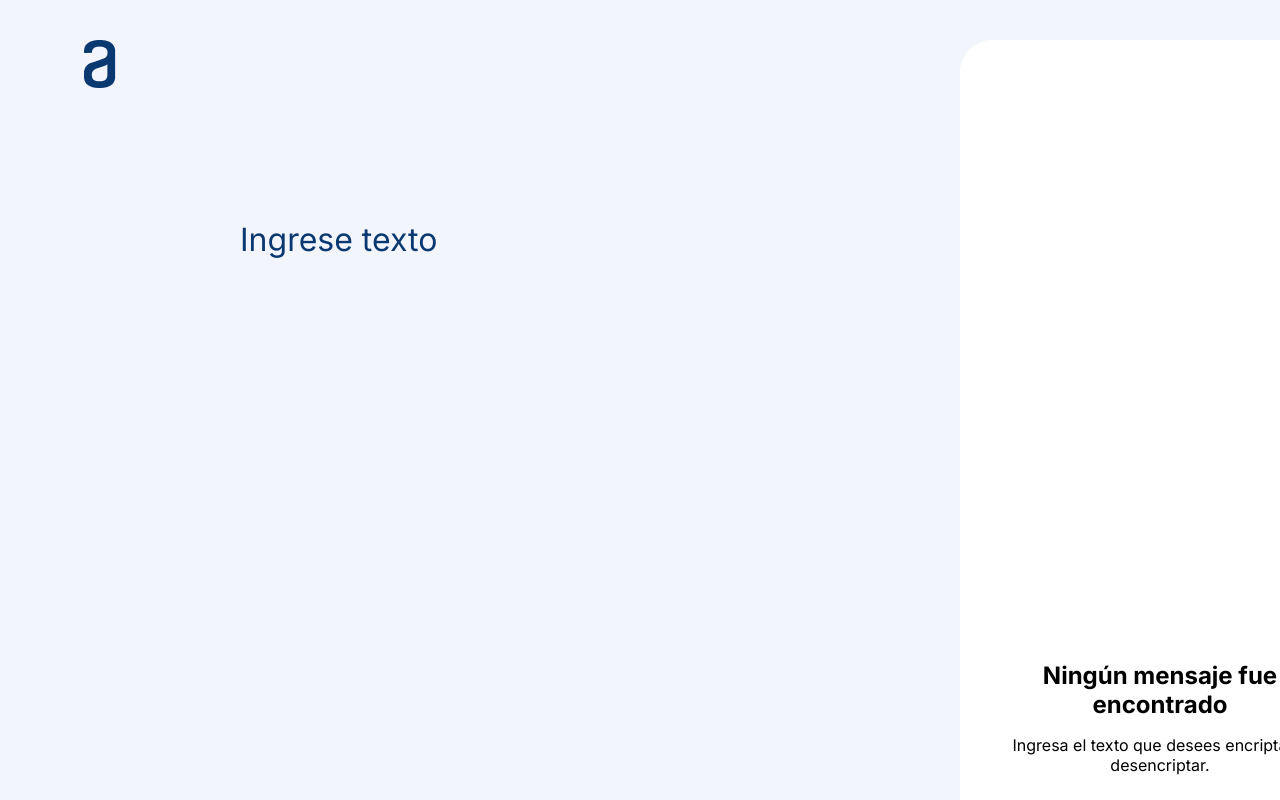
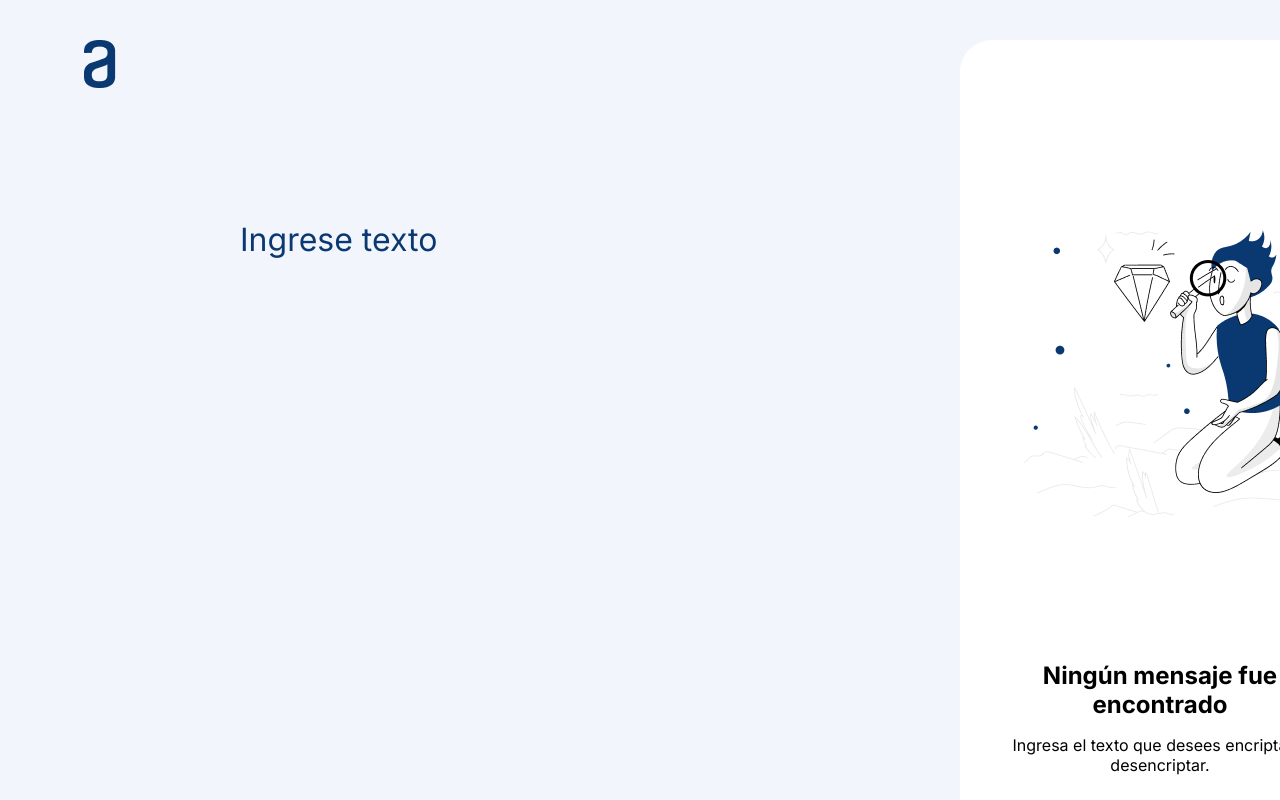
Before and after one commit to Josnaca/encript, a plain HTML site: page index.html in a window 1280 px wide. Shown: the top 800 px of the page. Drawn offline with Linux system fonts and the light colour scheme.

Commit message:
Update style.css

```diff
--- a/style.css
+++ b/style.css
@@ -112,7 +112,7 @@ button{
     color: #0A3871;
     font-size: 32px;
     outline: none;
-    background-image: url(/asset/images/Muñeco.png);
+    background-image: url(/Muñeco.png);
     background-repeat: no-repeat;
     background-position: center;
 }
```
